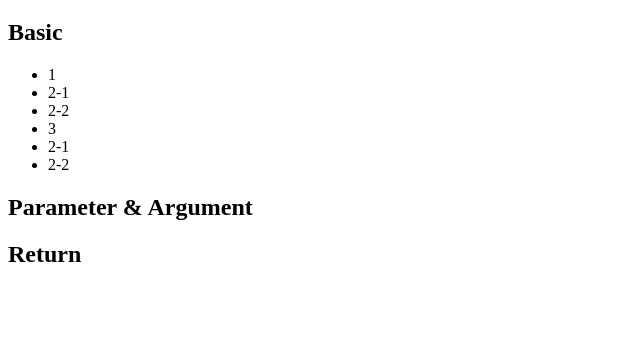
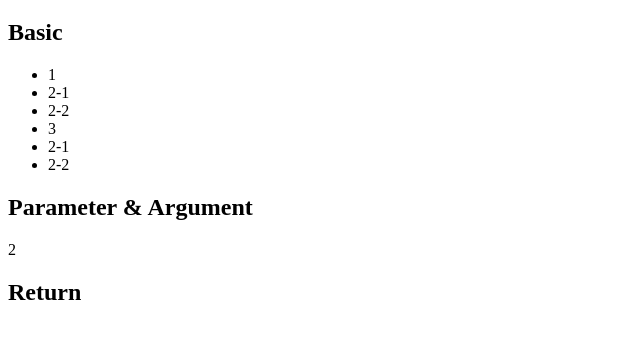
Before and after one commit to jun0925/opentutorials-html-css-js, a plain HTML site: page ex9.html in a window 1280 px wide. Shown: the part 61-400 px from the top of the page, without its empty margins (0-640 px from the left). Drawn offline with Linux system fonts and the light colour scheme.

Commit message:
1+1을 출력하는 코드 작성

```diff
--- a/ex9.html
+++ b/ex9.html
@@ -22,6 +22,9 @@
         </script>
     </ul>
     <h2>Parameter & Argument</h2>
+    <script>
+        document.write(1+1);
+    </script>
     <h2>Return</h2>
 </body>
 </html>
```
